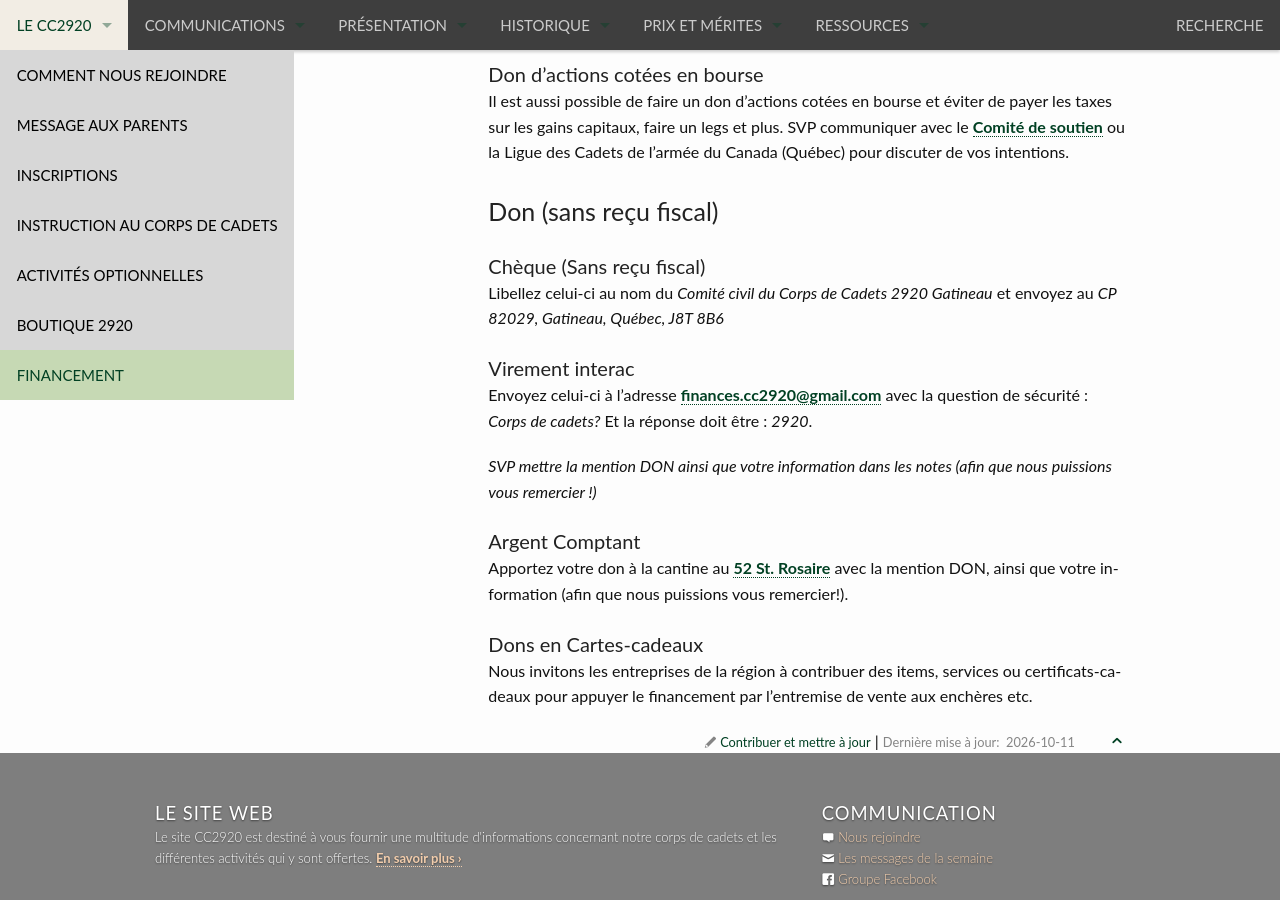
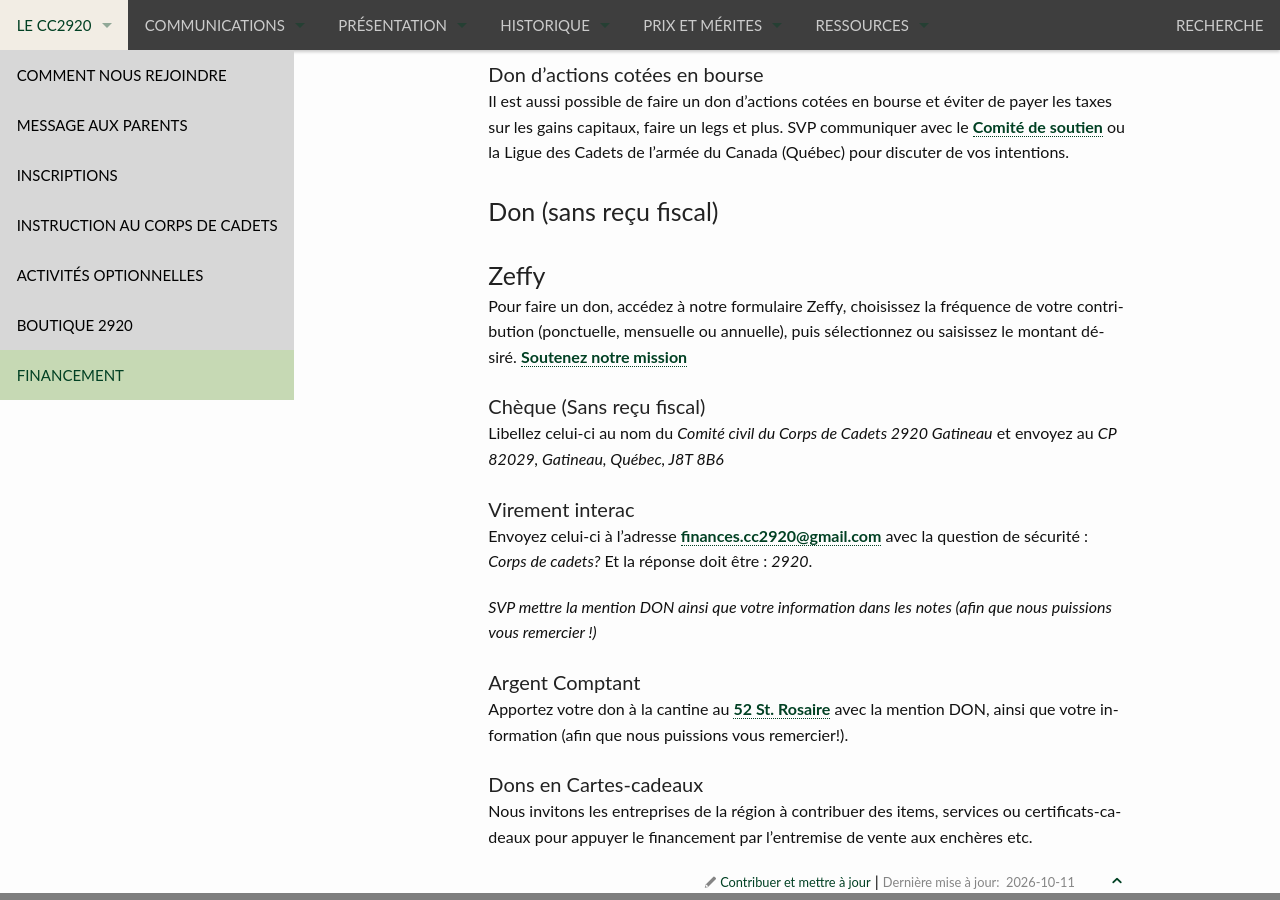
Before and after one commit to CC2920/web, a Jekyll site: the page built from _information/financement.md, in a window 1280 px wide and 900 px high, scrolled down 1451 px. Built offline with Jekyll 4.4.1, drawn with Linux system fonts in a browser that asks for light colours.

Commit message:
Add Zeffy donation section and clean up formatting
Added a new section for donations via Zeffy and updated formatting.

```diff
--- a/_information/financement.md
+++ b/_information/financement.md
@@ -1,8 +1,6 @@
 ---
 title:  "Financement"
 ---
-
-
 ### Cartes-cadeaux - Achat (Fundscrip)
 
 Achetez des cartes-cadeaux via le site [Fundscrip](https://www.fundscrip.com/soutenir-un-groupe/3CKM2J) et encouragez le Corps de cadets du même coup. Pour chaque fournisseur, vous verrez un pourcentage, c'est le pourcentage de remise que le fournisseur remettra au CC2920. Plus vous achetez, plus c'est profitable pour nos cadets.
@@ -41,6 +39,10 @@ Il est aussi possible de faire un don d’actions cotées en bourse et éviter d
 
 ### Don (sans reçu fiscal)
 
+### Zeffy
+Pour faire un don, accédez à notre formulaire Zeffy, choisissez la fréquence de votre contribution (ponctuelle, mensuelle ou annuelle), puis sélectionnez ou saisissez le montant désiré.
+[Soutenez notre mission](https://www.zeffy.com/fr-CA/donation-form/soutenez-notre-mission-415)
+
 #### Chèque (Sans reçu fiscal)
 Libellez celui-ci au nom du *Comité civil du Corps de Cadets 2920 Gatineau* et envoyez au *CP 82029, Gatineau, Québec, J8T 8B6*
 
```
